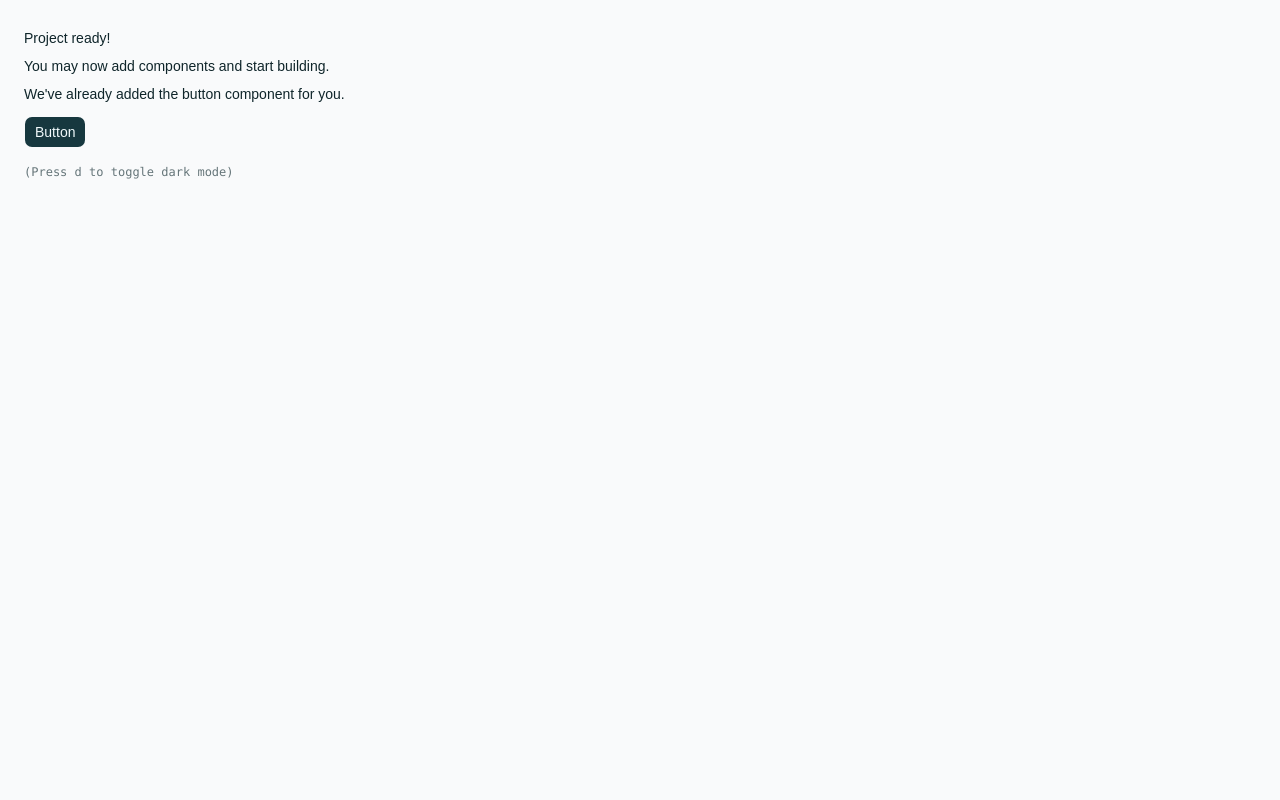
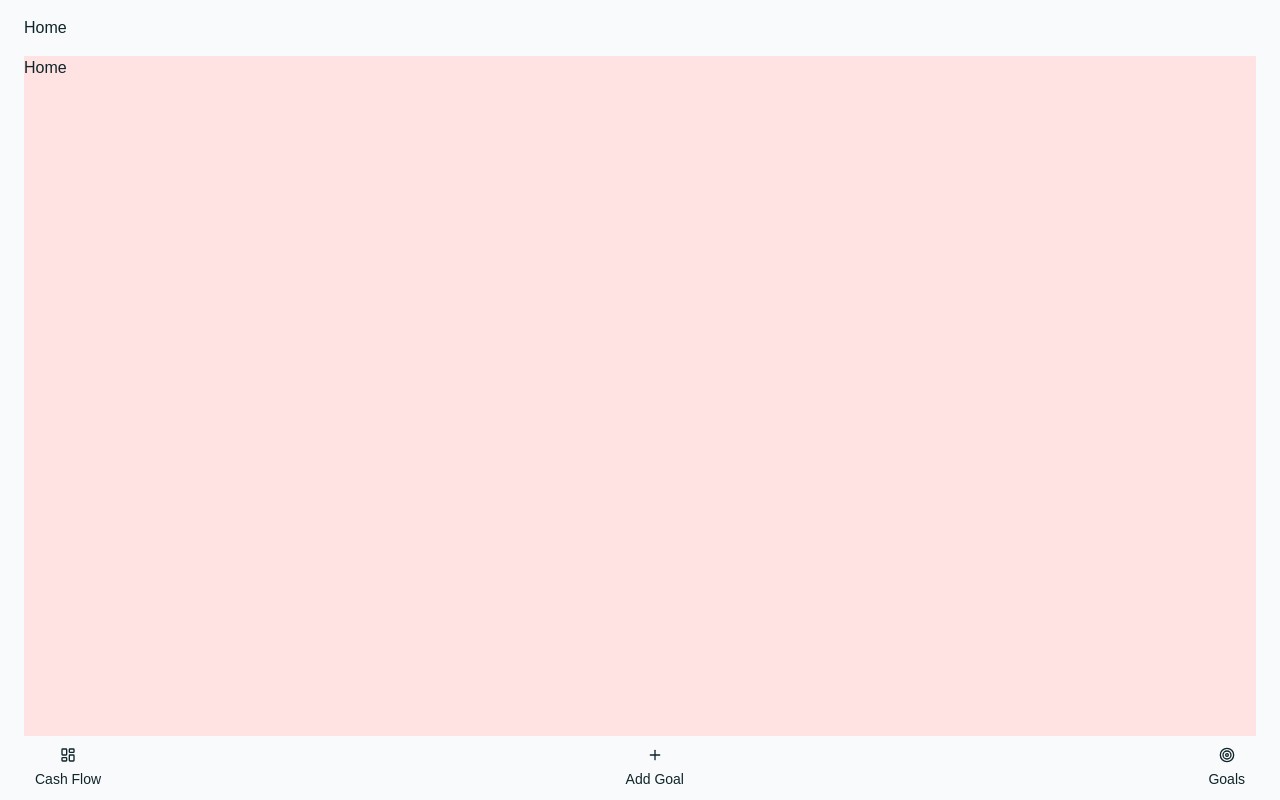
Before and after one commit to sharathr25/money-monk, a React (Vite) app in the folder apps/web/: page / in a window 1280 px wide. Built offline with nearby package versions, Linux system fonts and the light colour scheme.

Commit message:
add tab navigation and header

```diff
--- a/apps/web/src/App.tsx
+++ b/apps/web/src/App.tsx
@@ -1,19 +1,32 @@
-import { Button } from "@workspace/ui/components/button"
+import { BrowserRouter, Outlet, Route, Routes } from "react-router"
+import { Home } from "@/pages/home"
+import { CashFlow } from "@/pages/home/tabs/CashFlow"
+import { Goals } from "@/pages/home/tabs/Goals"
+import { AddGoal } from "@/pages/home/tabs/AddGoal"
+import { Header } from "./components/Header"
+
+const Layout = () => (
+  <div className="flex min-h-svh flex-1 flex-col">
+    <div className="my-2 px-6">
+      <Header />
+    </div>
+    <div className="flex flex-1 flex-col px-6">
+      <Outlet />
+    </div>
+  </div>
+)
 
 export function App() {
   return (
-    <div className="flex min-h-svh p-6">
-      <div className="flex max-w-md min-w-0 flex-col gap-4 text-sm leading-loose">
-        <div>
-          <h1 className="font-medium">Project ready!</h1>
-          <p>You may now add components and start building.</p>
-          <p>We&apos;ve already added the button component for you.</p>
-          <Button className="mt-2">Button</Button>
-        </div>
-        <div className="font-mono text-xs text-muted-foreground">
-          (Press <kbd>d</kbd> to toggle dark mode)
-        </div>
-      </div>
-    </div>
+    <BrowserRouter>
+      <Routes>
+        <Route path="/" element={<Layout />}>
+          <Route path="/" element={<Home />} index />
+          <Route path="cash-flow" element={<CashFlow />} />
+          <Route path="goals" element={<Goals />} />
+          <Route path="add-goal" element={<AddGoal />} />
+        </Route>
+      </Routes>
+    </BrowserRouter>
   )
 }
--- /dev/null
+++ b/apps/web/src/components/Header.tsx
@@ -0,0 +1,24 @@
+import { Button } from "@workspace/ui/components/button"
+import { MoveLeft } from "lucide-react"
+import { useLocation, useNavigate } from "react-router"
+
+export function Header() {
+  const navigate = useNavigate()
+  const { pathname } = useLocation()
+
+  const paths = pathname.split("/")
+  const currentRoute = paths[paths.length - 1]
+  const routeName =
+    currentRoute === "" ? "home" : currentRoute.replaceAll("-", " ")
+
+  return (
+    <div className="my-2 flex items-center gap-2">
+      {pathname !== "/" && (
+        <Button variant="ghost" onClick={() => navigate(-1)} className="p-0">
+          <MoveLeft />
+        </Button>
+      )}
+      <div className="capitalize">{routeName.toLowerCase()}</div>
+    </div>
+  )
+}
--- a/apps/web/src/main.tsx
+++ b/apps/web/src/main.tsx
@@ -2,8 +2,8 @@ import { StrictMode } from "react"
 import { createRoot } from "react-dom/client"
 
 import "@workspace/ui/globals.css"
-import { App } from "./App.tsx"
 import { ThemeProvider } from "@/components/theme-provider.tsx"
+import { App } from "./App"
 
 createRoot(document.getElementById("root")!).render(
   <StrictMode>
--- /dev/null
+++ b/apps/web/src/pages/home/Home.tsx
@@ -0,0 +1,43 @@
+import { Button } from "@workspace/ui/components/button"
+import { Target, LayoutDashboard, Plus } from "lucide-react"
+import { useNavigate } from "react-router"
+
+export function Home() {
+  const navigate = useNavigate()
+
+  const links = [
+    {
+      label: "Cash Flow",
+      to: "/cash-flow",
+      Icon: LayoutDashboard,
+    },
+    {
+      label: "Add Goal",
+      to: "/add-goal",
+      Icon: Plus,
+    },
+    {
+      label: "Goals",
+      to: "/goals",
+      Icon: Target,
+    },
+  ]
+
+  return (
+    <div className="flex flex-1 flex-col">
+      <div className="flex flex-1 bg-red-100">Home</div>
+      <div className="flex h-16 items-center justify-between">
+        {links.map(({ label, to, Icon }) => (
+          <Button
+            variant="ghost"
+            className="flex h-8 flex-col"
+            onClick={() => navigate(to)}
+          >
+            <Icon />
+            {label}
+          </Button>
+        ))}
+      </div>
+    </div>
+  )
+}
--- /dev/null
+++ b/apps/web/src/pages/home/index.ts
@@ -0,0 +1 @@
+export { Home } from "./Home"
--- /dev/null
+++ b/apps/web/src/pages/home/tabs/AddGoal.tsx
@@ -0,0 +1,7 @@
+export function AddGoal() {
+  return (
+    <div className="flex">
+      <h1 className="font-medium">Add Goal</h1>
+    </div>
+  )
+}
--- /dev/null
+++ b/apps/web/src/pages/home/tabs/CashFlow.tsx
@@ -0,0 +1,3 @@
+export function CashFlow() {
+  return <h1 className="font-medium">Cash flow</h1>
+}
--- /dev/null
+++ b/apps/web/src/pages/home/tabs/Goals.tsx
@@ -0,0 +1,7 @@
+export function Goals() {
+  return (
+    <div className="flex">
+      <h1 className="font-medium">Goals</h1>
+    </div>
+  )
+}
--- a/package.json
+++ b/package.json
@@ -24,6 +24,7 @@
     "packages/*"
   ],
   "dependencies": {
-    "@fontsource/manrope": "^5.2.8"
+    "@fontsource/manrope": "^5.2.8",
+    "react-router": "^7.14.2"
   }
 }
--- /dev/null
+++ b/packages/ui/src/components/separator.tsx
@@ -0,0 +1,26 @@
+import * as React from "react"
+import { Separator as SeparatorPrimitive } from "radix-ui"
+
+import { cn } from "@workspace/ui/lib/utils"
+
+function Separator({
+  className,
+  orientation = "horizontal",
+  decorative = true,
+  ...props
+}: React.ComponentProps<typeof SeparatorPrimitive.Root>) {
+  return (
+    <SeparatorPrimitive.Root
+      data-slot="separator"
+      decorative={decorative}
+      orientation={orientation}
+      className={cn(
+        "shrink-0 bg-border data-horizontal:h-px data-horizontal:w-full data-vertical:w-px data-vertical:self-stretch",
+        className
+      )}
+      {...props}
+    />
+  )
+}
+
+export { Separator }
--- /dev/null
+++ b/packages/ui/src/components/tabs.tsx
@@ -0,0 +1,88 @@
+import * as React from "react"
+import { cva, type VariantProps } from "class-variance-authority"
+import { Tabs as TabsPrimitive } from "radix-ui"
+
+import { cn } from "@workspace/ui/lib/utils"
+
+function Tabs({
+  className,
+  orientation = "horizontal",
+  ...props
+}: React.ComponentProps<typeof TabsPrimitive.Root>) {
+  return (
+    <TabsPrimitive.Root
+      data-slot="tabs"
+      data-orientation={orientation}
+      className={cn(
+        "group/tabs flex gap-2 data-horizontal:flex-col",
+        className
+      )}
+      {...props}
+    />
+  )
+}
+
+const tabsListVariants = cva(
+  "group/tabs-list inline-flex w-fit items-center justify-center rounded-lg p-[3px] text-muted-foreground group-data-horizontal/tabs:h-8 group-data-vertical/tabs:h-fit group-data-vertical/tabs:flex-col data-[variant=line]:rounded-none",
+  {
+    variants: {
+      variant: {
+        default: "bg-muted",
+        line: "gap-1 bg-transparent",
+      },
+    },
+    defaultVariants: {
+      variant: "default",
+    },
+  }
+)
+
+function TabsList({
+  className,
+  variant = "default",
+  ...props
+}: React.ComponentProps<typeof TabsPrimitive.List> &
+  VariantProps<typeof tabsListVariants>) {
+  return (
+    <TabsPrimitive.List
+      data-slot="tabs-list"
+      data-variant={variant}
+      className={cn(tabsListVariants({ variant }), className)}
+      {...props}
+    />
+  )
+}
+
+function TabsTrigger({
+  className,
+  ...props
+}: React.ComponentProps<typeof TabsPrimitive.Trigger>) {
+  return (
+    <TabsPrimitive.Trigger
+      data-slot="tabs-trigger"
+      className={cn(
+        "relative inline-flex h-[calc(100%-1px)] flex-1 items-center justify-center gap-1.5 rounded-md border border-transparent px-1.5 py-0.5 text-sm font-medium whitespace-nowrap text-foreground/60 transition-all group-data-vertical/tabs:w-full group-data-vertical/tabs:justify-start hover:text-foreground focus-visible:border-ring focus-visible:ring-[3px] focus-visible:ring-ring/50 focus-visible:outline-1 focus-visible:outline-ring disabled:pointer-events-none disabled:opacity-50 has-data-[icon=inline-end]:pr-1 has-data-[icon=inline-start]:pl-1 dark:text-muted-foreground dark:hover:text-foreground group-data-[variant=default]/tabs-list:data-active:shadow-sm group-data-[variant=line]/tabs-list:data-active:shadow-none [&_svg]:pointer-events-none [&_svg]:shrink-0 [&_svg:not([class*='size-'])]:size-4",
+        "group-data-[variant=line]/tabs-list:bg-transparent group-data-[variant=line]/tabs-list:data-active:bg-transparent dark:group-data-[variant=line]/tabs-list:data-active:border-transparent dark:group-data-[variant=line]/tabs-list:data-active:bg-transparent",
+        "data-active:bg-background data-active:text-foreground dark:data-active:border-input dark:data-active:bg-input/30 dark:data-active:text-foreground",
+        "after:absolute after:bg-foreground after:opacity-0 after:transition-opacity group-data-horizontal/tabs:after:inset-x-0 group-data-horizontal/tabs:after:bottom-[-5px] group-data-horizontal/tabs:after:h-0.5 group-data-vertical/tabs:after:inset-y-0 group-data-vertical/tabs:after:-right-1 group-data-vertical/tabs:after:w-0.5 group-data-[variant=line]/tabs-list:data-active:after:opacity-100",
+        className
+      )}
+      {...props}
+    />
+  )
+}
+
+function TabsContent({
+  className,
+  ...props
+}: React.ComponentProps<typeof TabsPrimitive.Content>) {
+  return (
+    <TabsPrimitive.Content
+      data-slot="tabs-content"
+      className={cn("flex-1 text-sm outline-none", className)}
+      {...props}
+    />
+  )
+}
+
+export { Tabs, TabsList, TabsTrigger, TabsContent, tabsListVariants }
```
Also changed, not shown: 1 other file (tests, documents, lock files or other folders).
